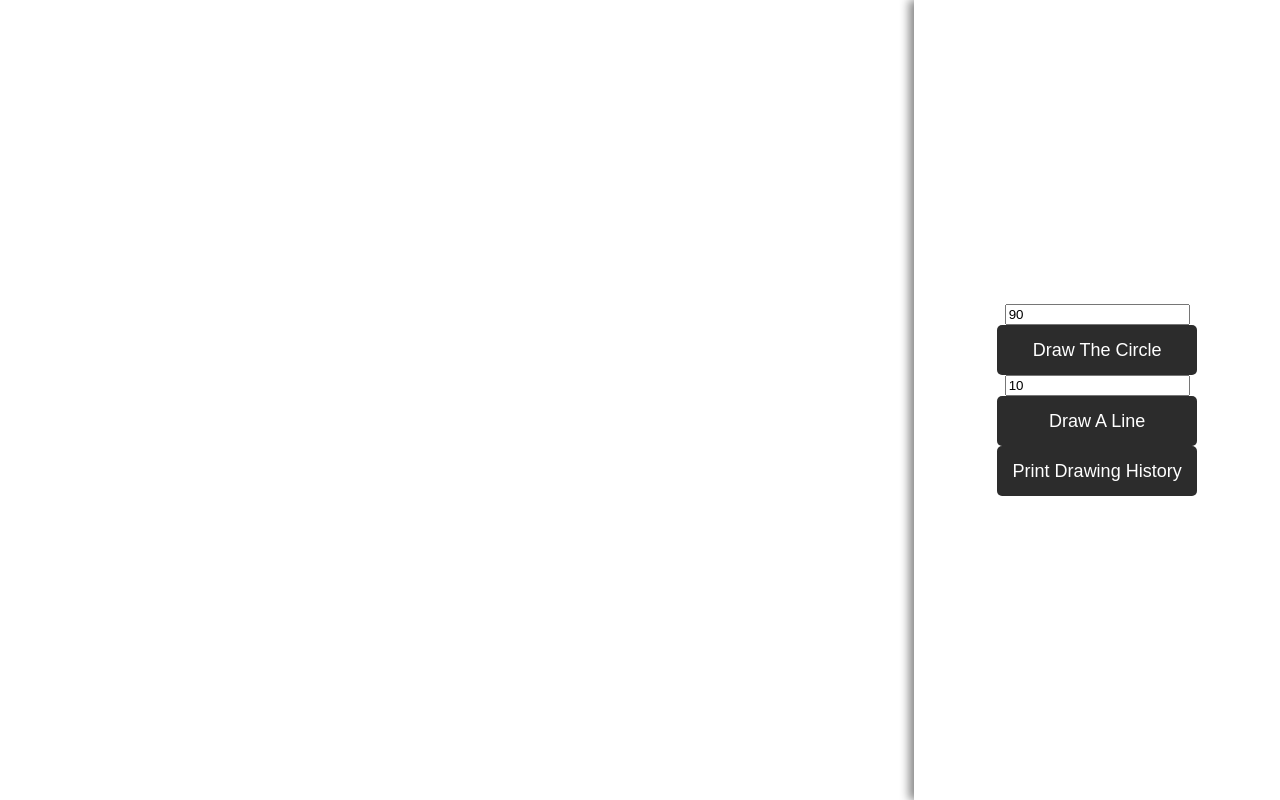
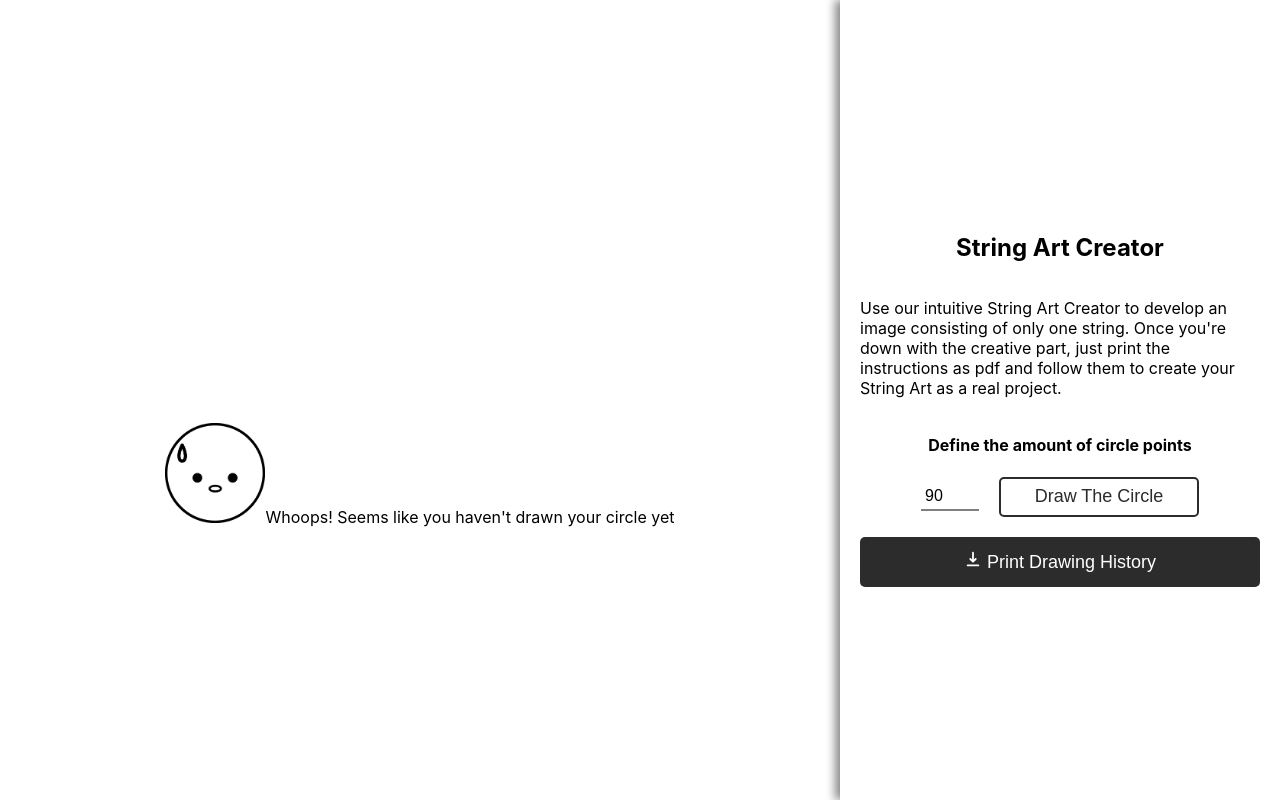
Before and after one commit to SilasNiewierra/string-painter, a React (Create React App) app: page / in a window 1280 px wide. Built offline with nearby package versions, Linux system fonts and the light colour scheme.

Commit message:
added design updates and start point and pdf logic

```diff
--- a/package.json
+++ b/package.json
@@ -6,9 +6,11 @@
     "@testing-library/jest-dom": "^5.11.6",
     "@testing-library/react": "^11.2.2",
     "@testing-library/user-event": "^12.6.0",
+    "jspdf": "^2.2.0",
     "node-sass": "^4.14.1",
     "react": "^17.0.1",
     "react-dom": "^17.0.1",
+    "react-icons": "^4.1.0",
     "react-scripts": "4.0.1",
     "web-vitals": "^0.2.4"
   },
--- a/src/views/painter/Painter.js
+++ b/src/views/painter/Painter.js
@@ -1,5 +1,9 @@
 import { Component } from "react";
 import './Painter.scss';
+import missing from '../../assets/images/missing.png';
+import { HiDownload } from 'react-icons/hi';
+import { jsPDF } from "jspdf";
+
 
 class Painter extends Component {
 
@@ -10,9 +14,12 @@ class Painter extends Component {
         this.updateInputValue = this.updateInputValue.bind(this);
         this.updateNextPoint = this.updateNextPoint.bind(this);
         this.printList = this.printList.bind(this);
-        this.state = { stepSize: 90, nextPoint: 10, startPoint: 1 };
+        this.setStartingPoint = this.setStartingPoint.bind(this);
+        this.validateStartingPoint = this.validateStartingPoint.bind(this);
+        this.state = { stepSize: 90, nextPoint: 10, startPoint: null, hasBeenDrawn: false };
         this.pointCoordinates = {};
         this.drawingHistory = [];
+        this.tempStart = null;
     }
 
     updateInputValue(evt) {
@@ -23,10 +30,29 @@ class Painter extends Component {
     }
 
     updateNextPoint(evt) {
+        if (evt.target.value <= this.state.stepSize && evt.target.value > 0) {
+            this.setState({
+                nextPoint: evt.target.value
+            });
+
+        } else {
+            alert("Please enter only valid numbers");
+        }
+
+    }
+
+    setStartingPoint() {
         this.setState({
-            nextPoint: evt.target.value
+            startPoint: this.tempStart
         });
+    }
 
+    validateStartingPoint(evt) {
+        if (evt.target.value <= this.state.stepSize && evt.target.value > 0) {
+            this.tempStart = evt.target.value;
+        } else {
+            alert("Please enter only valid numbers");
+        }
     }
 
     drawCircle(steps) {
@@ -60,6 +86,9 @@ class Painter extends Component {
 
         }
         ctx.closePath();
+        this.setState({
+            hasBeenDrawn: true
+        })
     }
 
     drawLine(end) {
@@ -92,27 +121,70 @@ class Painter extends Component {
     }
 
     printList() {
-        console.log(this.drawingHistory);
+        var doc = new jsPDF();
+
+        doc.setFontSize(22);
+        doc.text(20, 20, 'Your Custom String Intructions');
+
+        doc.setFontSize(10);
+        doc.text(20, 40, 'Start');
+        var final_index = 0;
+        for (let i = 0; i < this.drawingHistory.length; i++) {
+            doc.text(20, 50 + i * 10, this.drawingHistory[i] + "");
+            final_index = i;
+        }
+        doc.text(20, 50 + (final_index + 1) * 10, 'End');
+
+        doc.save('instructions.pdf');
     }
 
     render() {
         return (
             <div className="painter-wrapper">
                 <div className="painter">
-
                     <canvas id="canvas"></canvas>
-
+                    {!this.state.hasBeenDrawn &&
+                        <div>
+                            <img src={missing} alt=" " width={100} />
+                            Whoops! Seems like you haven't drawn your circle yet
+                        </div>
+                    }
                 </div>
                 <div className="info">
 
-                    <input value={this.state.stepSize} onChange={this.updateInputValue} />
-                    <button className="config-button" onClick={() => this.drawCircle(this.state.stepSize)}>Draw The Circle</button>
+                    <h2>String Art Creator</h2>
+                    <p>
+                        Use our intuitive String Art Creator to develop an image consisting of only one string.
+                        Once you're down with the creative part, just print the instructions as pdf and
+                        follow them to create your String Art as a real project.
+                    </p>
 
-                    <input value={this.state.nextPoint} onChange={this.updateNextPoint} />
-                    <button className="config-button" onClick={() => this.drawLine(this.state.nextPoint)} >Draw A Line</button>
+                    <h4>Define the amount of circle points</h4>
+                    <div className="config-section-wrapper">
+                        <input className="config-input" value={this.state.stepSize} onChange={this.updateInputValue} type="number" />
+                        <button className="config-button" onClick={() => this.drawCircle(this.state.stepSize)}>Draw The Circle</button>
+                    </div>
+                    {
+                        this.state.hasBeenDrawn && <div>
+                            <h4>Set Your Starting Point</h4>
+                            <div className="config-section-wrapper">
+                                <input className="config-input" value={this.tempStart} onChange={this.validateStartingPoint} type="number" />
+                                <button className="config-button" onClick={this.setStartingPoint} >Set Starting Point</button>
+                            </div>
+                        </div>
+                    }
+                    {
+                        this.state.startPoint !== null &&
+                        <div>
+                            <h4>Draw A New Line</h4>
+                            <div className="config-section-wrapper">
+                                <input className="config-input" value={this.state.nextPoint} onChange={this.updateNextPoint} type="number" />
+                                <button className="config-button" onClick={() => this.drawLine(this.state.nextPoint)} >Draw A Line</button>
+                            </div>
+                        </div>
+                    }
 
-
-                    <button className="config-button" onClick={() => this.printList()} >Print Drawing History</button>
+                    <button className="download-button" onClick={() => this.printList()} ><HiDownload /> Print Drawing History</button>
                 </div>
             </div>
         );
--- a/src/views/painter/Painter.scss
+++ b/src/views/painter/Painter.scss
@@ -8,13 +8,12 @@
 
 .painter {
     display: flex;
+    flex-direction: column;
     align-items: center;
     justify-content: center;
     height: 100%;
     background-color: white;
     flex: 5;
-
-    content: "";
 }
 
 .info {
@@ -26,10 +25,20 @@
     background-color: white;
     filter: drop-shadow(-5px 0px 5px rgb(136, 136, 136));
     flex: 2;
+    padding-left: 20px;
+    padding-right: 20px;
 }
 
-.config-button {
-    width: 200px;
+.config-section-wrapper {
+    display: flex;
+    flex-direction: row;
+    align-items: center;
+    justify-content: center;
+    margin-bottom: 20px;
+}
+
+.download-button {
+    width: 400px;
     height: 50px;
     border: none;
     border-radius: 5px;
@@ -43,8 +52,36 @@
         // transform: scale(1.1);
         background-color: $color_primary;
         opacity: 0.8;
+    }
+}
 
+.config-button {
+    width: 200px;
+    height: 40px;
+    border: none;
+    border-radius: 5px;
+    font-size: large;
+    color: $color_primary;
+    border: 2px $color_primary solid;
+    background-color: white;
+    transition: 0.2s;
+    outline: none;
+
+    &:hover {
+        // transform: scale(1.1);
+        background-color: $color_primary;
+        color: white;
     }
+}
+
+.config-input {
+    padding: 4px;
+    font-size: 16px;
+    outline: 0;
+    border-width: 0 0 2px;
+    border-color: $color_primary;
+    width: 50px;
+    margin-right: 20px;
 }
 
 @media (max-width: 800px) {
```
Also changed, not shown: src/assets/images/missing.png (added), 1 other file (tests, documents, lock files or other folders).
